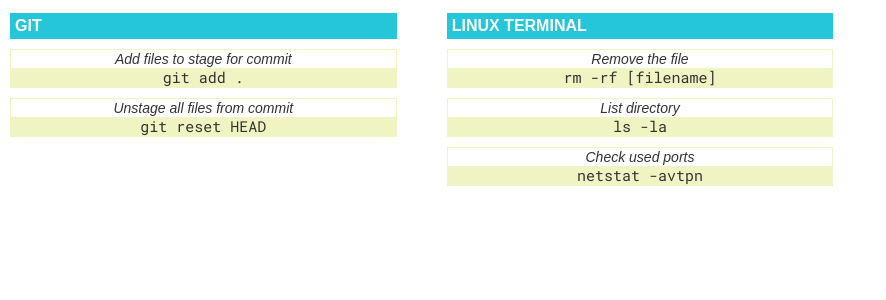
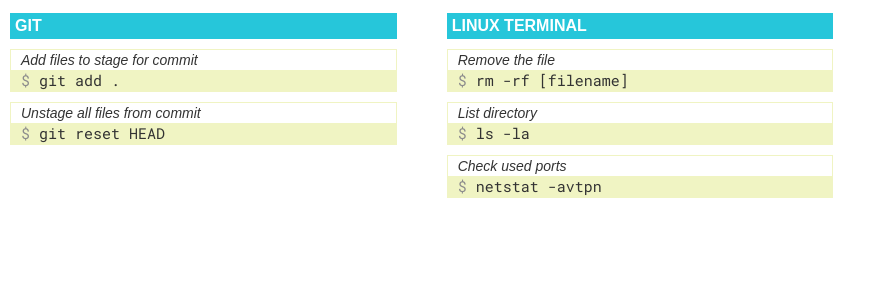
Before and after one commit to sasos90/cheatsheet, a React (Create React App) app: page / in a window 1280 px wide. Shown: the top 300 px of the page, without its empty margins (0-886 px from the left). Built offline with nearby package versions, Linux system fonts and the light colour scheme; a web font is replaced by a local one.

Commit message:
Cheat styled

```diff
--- a/src/components/Cheat.js
+++ b/src/components/Cheat.js
@@ -7,7 +7,7 @@ class Cheat extends Component {
     return (
       <div className="Cheat">
         <div className="desc">{this.props.desc}</div>
-        <div className="command">{this.props.command}</div>
+        <div className="command"><span>$ </span><span className="cmd">{this.props.command}</span></div>
       </div>
     );
   }
--- a/src/components/Cheat.scss
+++ b/src/components/Cheat.scss
@@ -6,15 +6,22 @@
   border: 1px solid $cmdBg;
 
   .desc {
-    padding: 2px;
+    padding: 3px 10px;
     font-style: italic;
     font-size: 0.875em;
+    text-align: left;
   }
 
   .command {
-    font-family: 'Roboto Mono';
+    cursor: pointer;
+    padding: 3px 10px;
+    font-family: 'Roboto Mono', sans-serif;
     background: $cmdBg;
-    padding: 2px;
     font-size: 0.938em;
+    text-align: left;
+
+    & > span:first-child {
+      color: $colorGreyLight;
+    }
   }
 }
```
